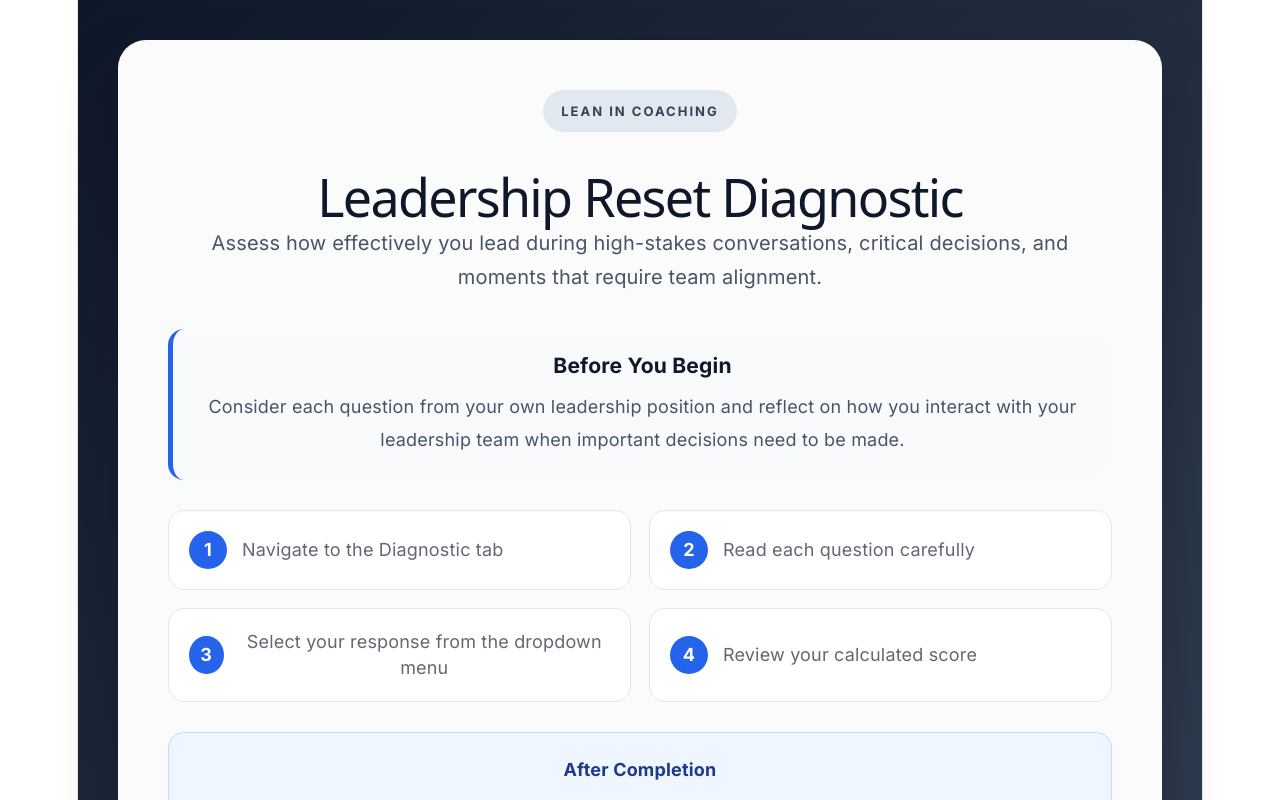
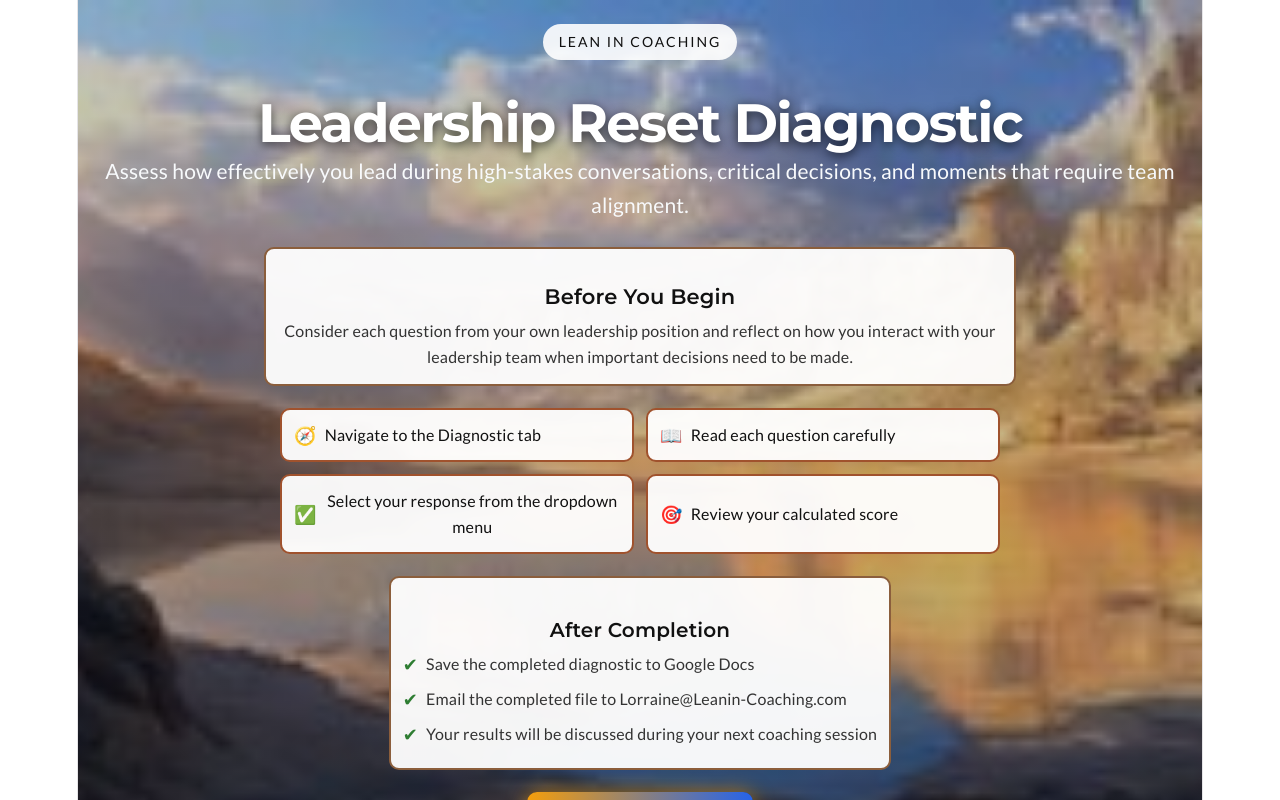
Before and after one commit to sireesha-metta/GoogleSheet-POC, a React (Vite) app: page / in a window 1280 px wide. Shown: the top 800 px of the page. Built offline with nearby package versions, Linux system fonts and the light colour scheme.

Commit message:
Wecome page styles set

```diff
--- a/src/Welcome.css
+++ b/src/Welcome.css
@@ -1,175 +1,166 @@
-@import url("https://fonts.googleapis.com/css2?family=Inter:wght@300;400;500;600;700&display=swap");
-
-* {
-  margin: 0;
-  padding: 0;
-  box-sizing: border-box;
-  font-family: "Inter", sans-serif;
-}
+@import url('https://fonts.googleapis.com/css2?family=Montserrat:wght@500;600;700&family=Lato:wght@400;500&display=swap');
 
 .leadership-page {
   min-height: 100vh;
-
   background:
-    linear-gradient(
-      135deg,
-      #0f172a 0%,
-      #1e293b 40%,
-      #334155 100%
-    );
-
+    linear-gradient(135deg, rgba(15,23,42,0.25), rgba(30,41,59,0.25)),
+    url("/src/assets/mountain.jpg") center/cover no-repeat;
   display: flex;
+  flex-direction: column;
   justify-content: center;
   align-items: center;
-  padding: 40px;
-}
-
-.content-card {
-  width: 100%;
-  max-width: 1100px;
-
-  background: rgba(255,255,255,0.98);
-
-  border-radius: 28px;
-
-  padding: 50px;
-
-  box-shadow:
-    0 30px 60px rgba(0,0,0,0.25);
+  padding: 24px; /* reduced */
+  background-attachment: fixed;
+  color: #fff;
+  text-align: center;
+  animation: fadeIn 1s ease-in-out;
+  font-family: 'Lato', sans-serif;
 }
 
 .brand {
   display: inline-block;
-  background: #e2e8f0;
-  color: #334155;
-
-  padding: 8px 18px;
+  background: rgba(255,255,255,0.9);
+  color: #111;
+  padding: 5px 16px; /* reduced */
   border-radius: 30px;
-
-  font-size: 13px;
+  font-size: 14px;
   font-weight: 700;
   letter-spacing: 2px;
-  margin-bottom: 20px;
+  margin-bottom: 18px;
 }
 
 h1 {
-  font-size: 52px;
-  color: #0f172a;
-  margin-bottom: 16px;
+  font-family: 'Montserrat', sans-serif;
+  font-size: 54px; /* slightly smaller */
+  font-weight: 700;
+  color: #ffffff;
+  text-shadow: 0 3px 12px rgba(0,0,0,0.7);
+  margin-bottom: 18px;
 }
 
 .subtitle {
-  font-size: 20px;
-  color: #475569;
-  line-height: 1.7;
-  margin-bottom: 35px;
+  font-size: 21px;
+  font-weight: 400;
+  color: #f8fafc;
+  line-height: 1.6;
+  margin-bottom: 26px;
 }
 
 .section {
-  background: #f8fafc;
-  padding: 24px;
-  border-radius: 16px;
-  border-left: 5px solid #2563eb;
-  margin-bottom: 30px;
+  background: rgba(255,255,255,0.95);
+  border: 2px solid #8b5e3c;
+  padding: 14px; /* reduced */
+  border-radius: 10px;
+  margin-bottom: 22px;
+  max-width: 720px; /* narrower */
+  color: #111;
 }
 
 .section h3 {
-  color: #0f172a;
-  margin-bottom: 12px;
+  font-family: 'Montserrat', sans-serif;
+  font-size: 21px;
+  font-weight: 600;
+  color: #111;
+  margin-bottom: 8px;
 }
 
 .section p {
-  color: #475569;
-  line-height: 1.8;
+  font-size: 16px;
+  color: #333;
+  line-height: 1.6;
 }
 
 .steps-container {
   display: grid;
   grid-template-columns: repeat(2, 1fr);
-  gap: 18px;
-  margin-bottom: 30px;
+  gap: 12px; /* tighter */
+  margin-bottom: 22px;
+  max-width: 720px;
 }
 
 .step-card {
-  background: white;
-  border: 1px solid #e2e8f0;
-  border-radius: 16px;
-
-  padding: 20px;
+  background: rgba(255,255,255,0.95);
+  border: 2px solid #a0522d;
+  border-radius: 10px;
+  padding: 12px; /* reduced */
   display: flex;
   align-items: center;
-  gap: 15px;
-
+  gap: 8px;
   transition: 0.3s;
+  color: #111;
+  font-size: 16px;
+  font-weight: 500;
 }
-
 .step-card:hover {
   transform: translateY(-3px);
-  box-shadow: 0 10px 25px rgba(0,0,0,0.08);
+  box-shadow: 0 0 16px rgba(160,82,45,0.5);
 }
-
 .step-card span {
-  width: 38px;
-  height: 38px;
-
-  background: #2563eb;
-  color: white;
-
-  border-radius: 50%;
-
-  display: flex;
-  align-items: center;
-  justify-content: center;
-
-  font-weight: 700;
+  font-size: 18px;
 }
 
 .info-box {
-  background: #eff6ff;
-  border: 1px solid #bfdbfe;
-  border-radius: 16px;
-  padding: 24px;
-  margin-bottom: 35px;
+  background: rgba(255,255,255,0.95);
+  border: 2px solid #8b5e3c;
+  border-radius: 10px;
+  padding: 12px;
+  margin-bottom: 22px;
+  max-width: 720px;
+  color: #111;
 }
 
 .info-box h4 {
-  margin-bottom: 12px;
-  color: #1e3a8a;
+  font-family: 'Montserrat', sans-serif;
+  font-size: 20px;
+  font-weight: 600;
+  margin-bottom: 8px;
+  color: #111;
 }
 
 .info-box ul {
-  padding-left: 20px;
+  list-style: none; /* remove default bullets */
+  padding: 0;
+  margin: 0;
 }
 
 .info-box li {
-  margin-bottom: 10px;
-  color: #475569;
+  display: flex;          /* align icon + text */
+  align-items: center;    /* vertical alignment */
+  gap: 8px;               /* space between icon and text */
+  font-size: 16px;
+  margin-bottom: 8px;
+  line-height: 1.5;
+  color: #333;
 }
 
+.info-box li::before {
+  content: "✔";           /* tick mark */
+  color: #2e7d32;         /* professional green */
+  font-weight: 700;
+  font-size: 18px;
+}
+
+
+
 .begin-btn {
-  width: 100%;
   border: none;
-
-  padding: 18px;
-
+  padding: 14px 32px; /* reduced */
   font-size: 18px;
-  font-weight: 600;
-
-  border-radius: 14px;
-
-  background:
-    linear-gradient(
-      90deg,
-      #2563eb,
-      #1d4ed8
-    );
-
+  font-weight: 700;
+  border-radius: 10px;
+  background: linear-gradient(90deg, #f59e0b, #2563eb);
+  font-family: 'Montserrat', sans-serif;
   color: white;
   cursor: pointer;
   transition: 0.3s;
+  box-shadow: 0 0 20px rgba(245,158,11,0.6);
+}
+.begin-btn:hover {
+  transform: translateY(-2px);
+  box-shadow: 0 0 30px rgba(37,99,235,0.7);
 }
 
-.begin-btn:hover {
-  transform: translateY(-2px);
-  box-shadow: 0 15px 30px rgba(37,99,235,0.35);
+@keyframes fadeIn {
+  from { opacity: 0; transform: translateY(20px); }
+  to { opacity: 1; transform: translateY(0); }
 }
--- a/src/Welcome.jsx
+++ b/src/Welcome.jsx
@@ -1,13 +1,11 @@
 import { useNavigate } from "react-router-dom";
 import "./Welcome.css";
-import Diagnostic from "./Diagnostic.jsx";
 
 export default function Welcome() {
   const navigate = useNavigate();
 
   return (
     <div className="leadership-page">
-      <div className="content-card">
 
       <div className="brand">
         LEAN IN COACHING
@@ -31,22 +29,22 @@ export default function Welcome() {
 
       <div className="steps-container">
         <div className="step-card">
-            <span>1</span>
+          <span>🧭</span>
           Navigate to the Diagnostic tab
         </div>
 
         <div className="step-card">
-            <span>2</span>
+          <span>📖</span>
           Read each question carefully
         </div>
 
         <div className="step-card">
-            <span>3</span>
+          <span>✅</span>
           Select your response from the dropdown menu
         </div>
 
         <div className="step-card">
-            <span>4</span>
+          <span>🎯</span>
           Review your calculated score
         </div>
       </div>
@@ -60,10 +58,9 @@ export default function Welcome() {
         </ul>
       </div>
 
-        <button className="begin-btn" onClick={() => navigate("/diagnostic")}   >
+      <button className="begin-btn" onClick={() => navigate("/diagnostic")}>
         Begin Diagnostic
       </button>
     </div>
-    </div>
   );
 }
```
Also changed, not shown: src/assets/leadership-sunrise.jpg (added), src/assets/mountain.jpg (added). Lines whose indentation alone changed are shown as unchanged.
